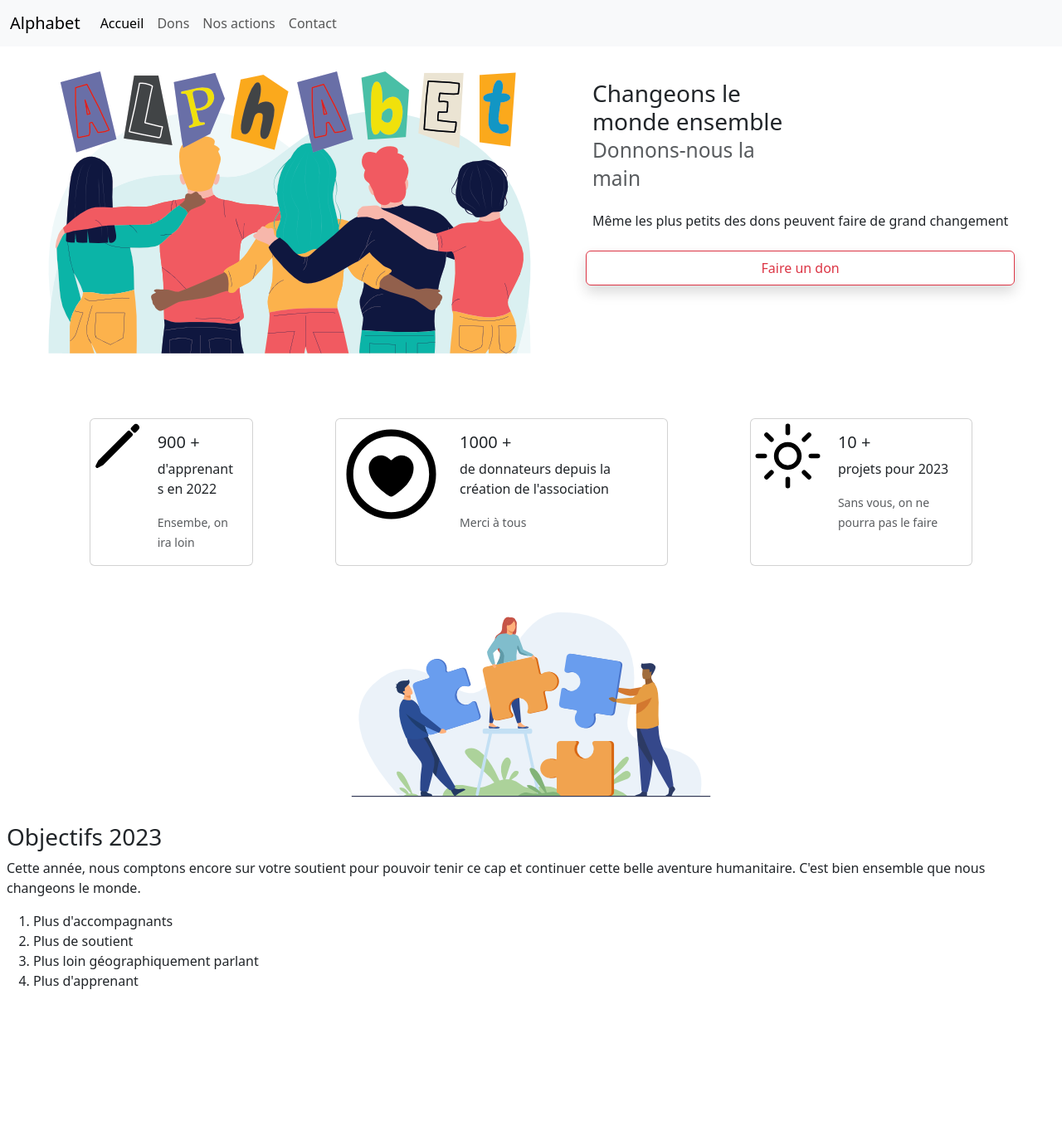
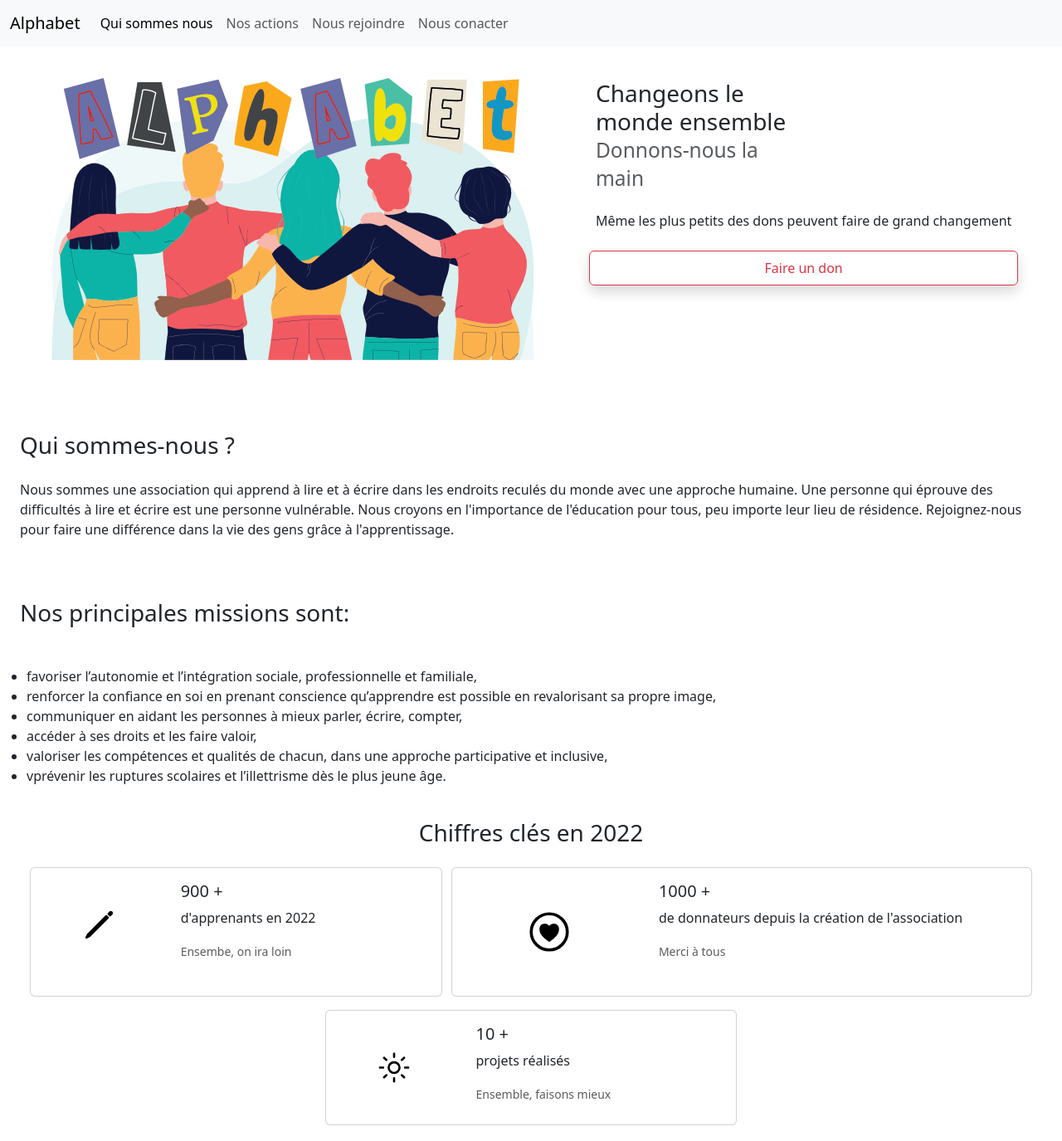
Before and after one commit to razah99/alphabet, a plain HTML site: page Index.html in a window 1280 px wide. Shown: the top 1375 px of the page at 83% size. Before the commit the page ends 1218 px from the top, so only its background shows below. Drawn offline with nearby package versions, Linux system fonts and the light colour scheme.

Commit message:
mise en place des différents éléments de la page index.html, création de la page inscription.html, mise en plce des premières éléments de cette dernière

```diff
--- a/Index.html
+++ b/Index.html
@@ -9,34 +9,36 @@
     <meta name="description" content="Découvrez notre association qui apprend à lire et écrire dans les endroits reculés du monde avec une approche humaine. Nous croyons en l'importance de l'éducation pour tous, peu importe leur lieu de résidence. Rejoignez-nous pour faire une différence dans la vie des gens grâce à l'apprentissage.">
 </head>
 <body>
+    <header>
         <nav class="navbar navbar-expand-lg bg-body-tertiary">
             <div class="container-fluid">
-          <a class="navbar-brand" href="#">Alphabet</a>
+              <a class="navbar-brand" href="Index.html">Alphabet</a>
               <button class="navbar-toggler" type="button" data-bs-toggle="collapse" data-bs-target="#navbarNav" aria-controls="navbarNav" aria-expanded="false" aria-label="Toggle navigation">
                 <span class="navbar-toggler-icon"></span>
               </button>
               <div class="collapse navbar-collapse" id="navbarNav">
                 <ul class="navbar-nav">
                   <li class="nav-item">
-                <a class="nav-link active" aria-current="page" href="#">Accueil</a>
+                    <a class="nav-link active" aria-current="page" href="#whoweare">Qui sommes nous</a>
                   </li>
                   <li class="nav-item">
-                <a class="nav-link" href="#">Dons</a>
+                    <a class="nav-link" href="#keynumber">Nos actions</a>
                   </li>
                   <li class="nav-item">
-                <a class="nav-link" href="#">Nos actions</a>
+                    <a class="nav-link" href="inscription.html">Nous rejoindre</a>
                   </li>
                   <li class="nav-item">
-                <a class="nav-link" href="#">Contact</a>
+                    <a class="nav-link" href="#contact">Nous conacter</a>
                   </li>
                 </ul>
               </div>
             </div>
           </nav>
+    </header>
 
+      <main>
         <div class="d-flex flex-row flex-wrap m-4 justify-content-around">
-        <img src="img/3986460.png" class="img-fluid" alt="image principale">
-
+            <img src="img/3986460.png" class="img-fluid m-2" alt="image principale">
             <div class="d-flex flex-column p-2">
                 <p class="h3 w-50 p-2">Changeons le monde ensemble<br>
                     <small class="text-body-secondary">Donnons-nous  la main</small></p>
@@ -45,11 +47,26 @@
             </div>
           </div>
 
-      <div class="d-flex flex-row flex-wrap m-2 justify-content-evenly">
-        <div class="card mb-3" style="max-width: 540px;">
+
+          <p class="h3 m-4" id="whoweare" >Qui sommes-nous ?</p>
+          <p class="m-4" >Nous sommes une association qui apprend à lire et à écrire dans les endroits reculés du monde avec une approche humaine. Une personne qui éprouve des difficultés à lire et écrire est une personne vulnérable. Nous croyons en l'importance de l'éducation pour tous, peu importe leur lieu de résidence. Rejoignez-nous pour faire une différence dans la vie des gens grâce à l'apprentissage.</p><br>
+          <p class="h3 m-4" id="whoweare" >Nos principales missions sont:</p><br>
+          <ul>
+            <li>favoriser l’autonomie et l’intégration sociale, professionnelle et familiale,</li>
+            <li>renforcer la confiance en soi en prenant conscience qu’apprendre est possible en revalorisant sa propre image,</li>
+            <li>communiquer en aidant les personnes à mieux parler, écrire, compter,</li>
+            <li>accéder à ses droits et les faire valoir,</li>
+            <li>valoriser les compétences et qualités de chacun, dans une approche participative et inclusive,</li>
+            <li>vprévenir les ruptures scolaires et l’illettrisme dès le plus jeune âge.</li>
+          </ul><br>
+
+          <p class="h3 text-center" id="keynumber" >Chiffres clés en 2022</p>
+
+          <div class="d-flex flex-row flex-wrap m-4 justify-content-evenly">
+            <div class="card mb-3" style="min-width: 350px; max-width: 700px;">
                 <div class="row g-0">
                   <div class="col-md-4">
-                <img src="img/pencil-outline.svg" class="img-fluid rounded-start" alt="crayon">
+                    <img src="img/pencil-outline.svg" class="img-fluid rounded mx-auto d-block w-25 m-5" alt="crayon">
                   </div>
                   <div class="col-md-8">
                     <div class="card-body">
@@ -60,10 +77,10 @@
                   </div>
                 </div>
               </div>
-          <div class="card mb-3" style="max-width: 540px;">
+              <div class="card mb-3" style="min-width: 350px; max-width: 700px;">
                 <div class="row g-0">
                   <div class="col-md-4">
-                <img src="img/heart-circle-outline.svg" class="img-fluid rounded-start" alt="coeur dans un arrondi">
+                    <img src="img/heart-circle-outline.svg" class="img-fluid rounded mx-auto d-block w-25 m-5" alt="coeur dans un rond">
                   </div>
                   <div class="col-md-8">
                     <div class="card-body">
@@ -74,35 +91,53 @@
                   </div>
                 </div>
               </div>
-          <div class="card mb-3" style="max-width: 540px;">
+              <div class="card mb-3" style="min-width: 350px; max-width: 700px;">
                 <div class="row g-0">
                   <div class="col-md-4">
-                <img src="img/sunny-outline.svg" class="img-fluid rounded-start" alt="soleil">
+                    <img src="img/sunny-outline.svg" class="img-fluid rounded mx-auto d-block w-25 m-5" alt="soleil">
                   </div>
                   <div class="col-md-8">
                     <div class="card-body">
                       <h5 class="card-title">10 +</h5>
-                  <p class="card-text">projets pour 2023</p>
-                  <p class="card-text"><small class="text-body-secondary">Sans vous, on ne pourra pas le faire</small></p>
+                      <p class="card-text">projets réalisés</p>
+                      <p class="card-text"><small class="text-body-secondary">Ensemble, faisons mieux</small></p>
                     </div>
                   </div>
                 </div>
               </div>
           </div>
 
-      <div class="d-flex flex-row flex-wrap m-2 justify-content-evenly">
+          <div class="d-flex flex-row flex-wrap m-4 justify-content-evenly">
             <img src="img/partners.png" alt="" class="img-fluid">
             <div class="d-flex flex-column">
-            <p class="h3">Objectifs 2023</p>
-            <p>Cette année, nous comptons encore sur votre soutient pour pouvoir tenir ce cap et continuer cette belle aventure humanitaire. C'est bien ensemble que nous changeons le monde.</p>
-            <ol>
-                <li>Plus d'accompagnants</li>
-                <li>Plus de soutient</li>
-                <li>Plus loin géographiquement parlant</li>
-                <li>Plus d'apprenant</li>
-            </ol>
+                <p class="h3 m-2">Nos objectifs pour 2023</p>
+                <p>Cette année, nous comptons encore sur votre soutient pour pouvoir tenir ce cap et continuer cette belle aventure humaine. C'estensemble que nous changeons le monde.</p>
+                <ul class="list-group">
+                    <li class="list-group-item">+30% de nouveaux inscrits</li>
+                    <li class="list-group-item">+10% de formateur bénévole</li>
+                    <li class="list-group-item">Réaménagement des locaux pour acceuillir les apprenants</li>
+                    <li class="list-group-item">Renouvellement des équipements indispensable au bon déroulement de nos formations</li>
+                  </ul>
             </div>
-      </div>
+          </div><br>
+      </main>
+
+      <footer>
+        <div class="footer ">
+            <ul class="nav justify-content-center">
+                <li class="nav-item">
+                  <a class="nav-link active" aria-current="page" href="Index.html">Accueil</a>
+                </li>
+                <li class="nav-item">
+                  <a class="nav-link" href="#contact">Nous contacter</a>
+                </li>
+                <li class="nav-item">
+                  <a class="nav-link" href="inscription.html">Rejoindre l'équipe</a>
+              </ul>
+        </div><br>
+      </footer>
+
+
 
 
 
```
Also changed, not shown: inscription.html (added, +79 -0 lines). Lines whose indentation alone changed are shown as unchanged.
